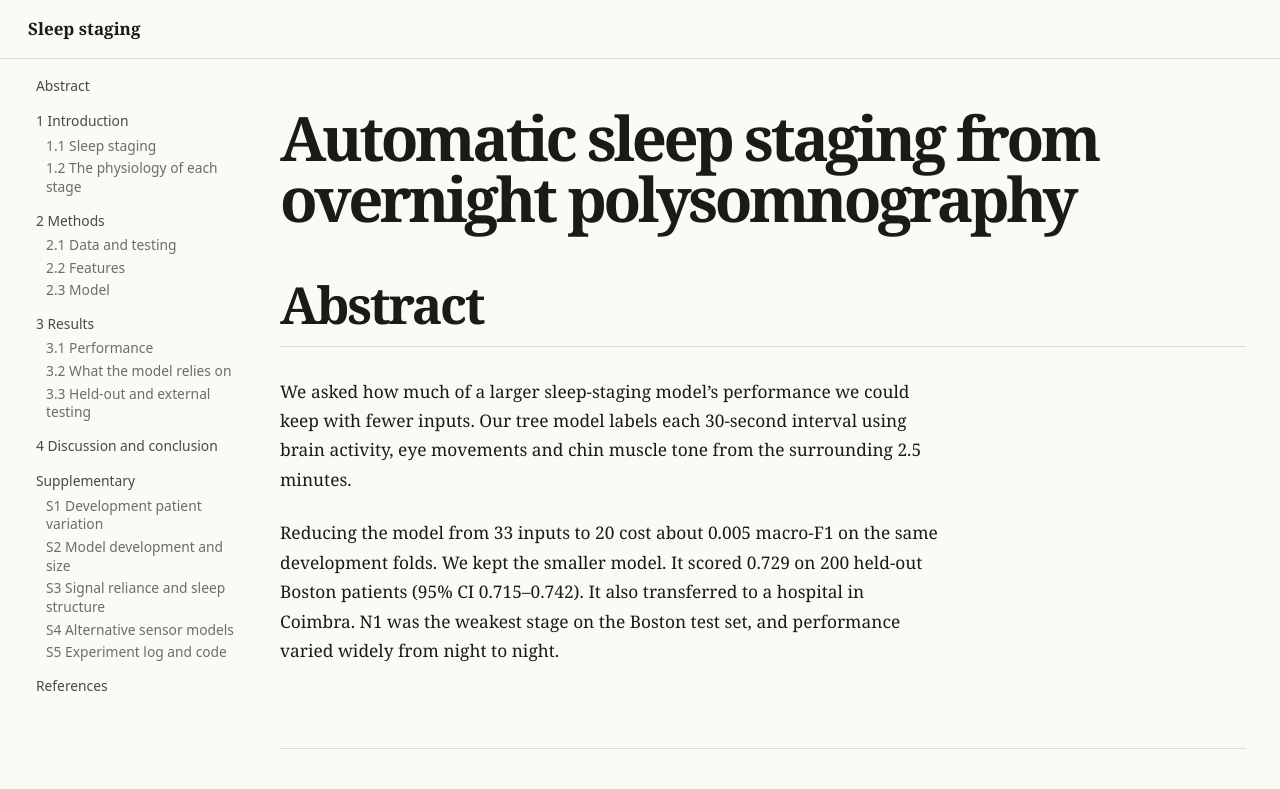
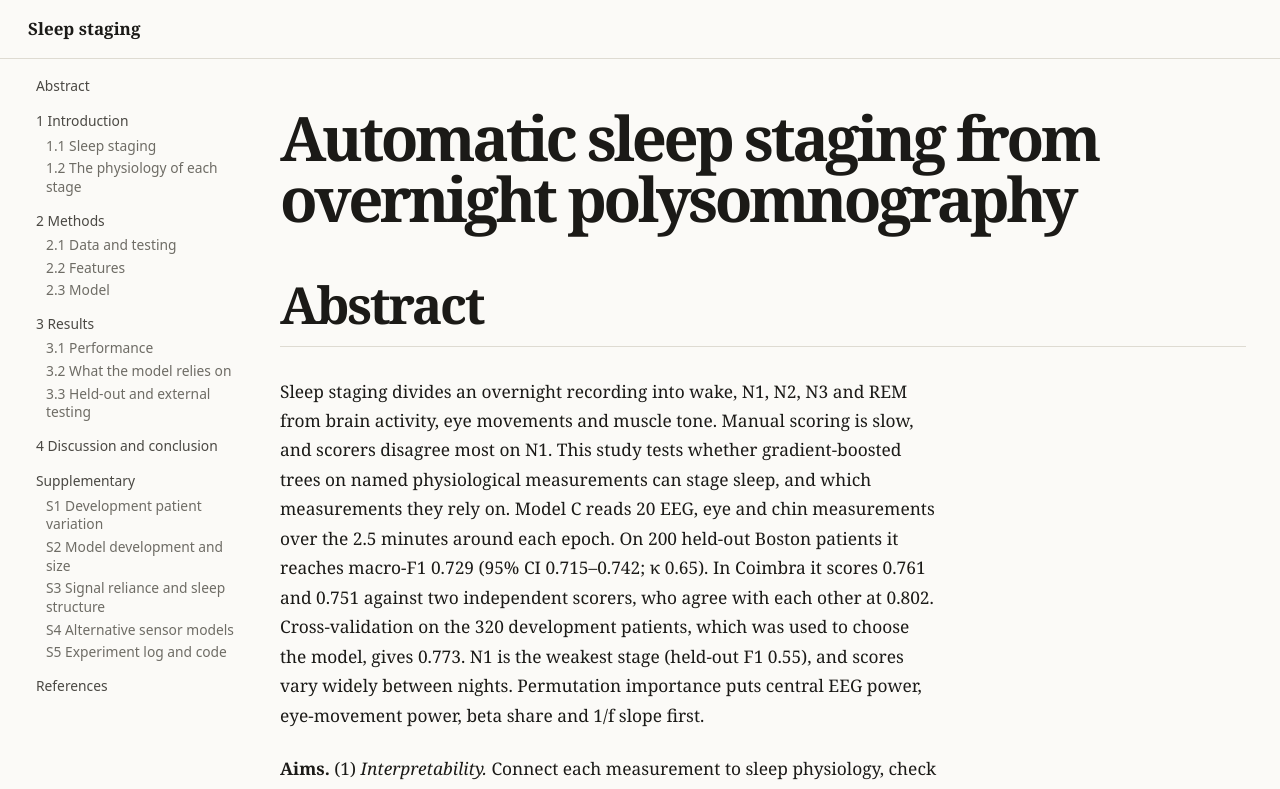
Before and after one commit to AkidaSoto/Physionet-Sleep-Staging-Experiment, a Next.js app in the folder showcase/: page / in a window 1280 px wide. Shown: the top 789 px of the page. Built offline with nearby package versions, Linux system fonts and the light colour scheme.

Commit message:
Restore the original sleep-staging abstract

```diff
--- a/showcase/components/modules/StagingResearchDashboard.tsx
+++ b/showcase/components/modules/StagingResearchDashboard.tsx
@@ -2491,16 +2491,28 @@ function PublishedModelSize() {
   </div>;
 }
 
+const objectives = [
+  { n: 1, short: "Interpretability", line: "Connect each measurement to sleep physiology, check how it behaves in the data, and separate what a measurement should capture from what the model uses." },
+  { n: 2, short: "Simplicity", line: "Use decision trees with default settings, and keep an addition only if it clearly improves accuracy." },
+  { n: 3, short: "Independent validation", line: "Separate training patients from test patients, report held-out scoring history, and examine transfer to other hospitals." }
+];
+
 function StudySummary() {
+  const adopted = data.models.find((model) => model.id === "adopted") as ModelResult;
+  const coimbraResult = isrucStatus.results.find((row) => row.evaluation === "transfer_cinc_to_isruc_scorer1");
+  const coimbraResult2 = isrucStatus.results.find((row) => row.evaluation === "transfer_cinc_to_isruc_scorer2");
+  const held = data.generalisation?.holdout.find((row) => row.config === "g20");
+  const topSignals = [...data.signal_importance].sort((a, b) => b.importance - a.importance).slice(0, 4)
+    .map((item) => item.label.replace(" (1 s)", "")).map((label) => label[0].toLowerCase() + label.slice(1));
   return (
     <section className="research-section research-summary" id="summary">
       <SectionHeading title="Abstract" />
       <div className="research-summary-copy research-abstract">
         <p>
-          We asked how much of a larger sleep-staging model&rsquo;s performance we could keep with fewer inputs. Our tree model labels each 30-second interval using brain activity, eye movements and chin muscle tone from the surrounding 2.5 minutes.
+          Sleep staging divides an overnight recording into wake, N1, N2, N3 and REM from brain activity, eye movements and muscle tone. Manual scoring is slow, and scorers disagree most on N1. This study tests whether gradient-boosted trees on named physiological measurements can stage sleep, and which measurements they rely on. Model C reads {data.source.tracks + data.source.features} EEG, eye and chin measurements over the 2.5 minutes around each epoch.{held ? <> On {data.generalisation?.holdout_subjects} held-out Boston patients it reaches macro-F1 {formatMetric(held.macro_f1)} (95% CI {formatInterval(intervals.holdout.macro_f1_ci)}; κ {held.kappa.toFixed(2)}).</> : null}{isrucStatus.final_complete && coimbraResult && coimbraResult2 ? <> In Coimbra it scores {formatMetric(coimbraResult.macro_f1)} and {formatMetric(coimbraResult2.macro_f1)} against two independent scorers, who agree with each other at {formatMetric(intervals.coimbra.scorer1_vs_scorer2.macro_f1)}.</> : null} Cross-validation on the {data.source.subjects} development patients, which was used to choose the model, gives {formatMetric(adopted.metrics.macro_f1)}. N1 is the weakest stage (held-out F1 {intervals.holdout.stage_f1.N1.toFixed(2)}), and scores vary widely between nights. Permutation importance puts {topSignals.slice(0, -1).join(", ")} and {topSignals[topSignals.length - 1]} first.
         </p>
         <p>
-          Reducing the model from 33 inputs to {data.source.tracks + data.source.features} cost about {formatMetric(intervals.cv_paired_vs_adopted["window-all"].minus_adopted)} macro-F1 on the same development folds. We kept the smaller model. It scored {formatMetric(intervals.holdout.macro_f1)} on {intervals.holdout.n_patients} held-out Boston patients (95% CI {formatInterval(intervals.holdout.macro_f1_ci)}). {isrucStatus.final_complete && <>It also transferred to a hospital in Coimbra. </>}N1 was the weakest stage on the Boston test set, and performance varied widely from night to night.
+          <b>Aims.</b> {objectives.map((item) => <span key={item.n}>({item.n}) <i>{item.short}.</i> {item.line} </span>)}
         </p>
       </div>
     </section>
```
